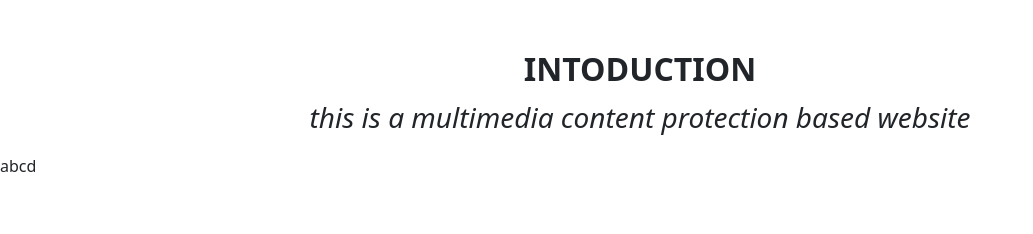
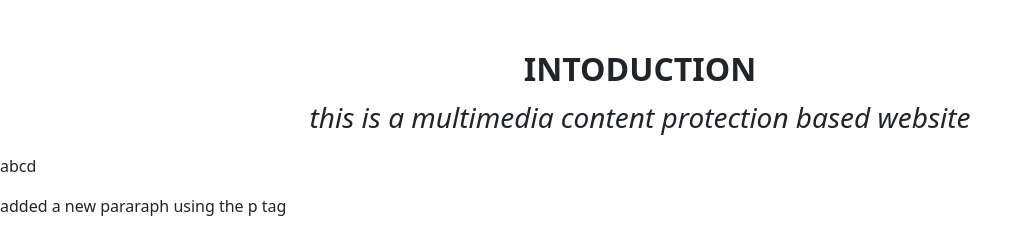
Before and after one commit to rupamsardar-01/Multimedia-Content-Website, a Flask app: page / in a window 1280 px wide. Shown: the part 678-912 px from the top of the page, without its empty margins (0-1033 px from the left). Before the commit the page ends 850 px from the top, so only its background shows below. Run offline with Flask 3, Linux system fonts and the light colour scheme.

Commit message:
done some updation

```diff
--- a/templates/home.html
+++ b/templates/home.html
@@ -79,5 +79,8 @@
       <p>
         abcd
       </p>
+      <p>
+        added a new pararaph using the p tag
+      </p>
     </body>
   </html>
```
